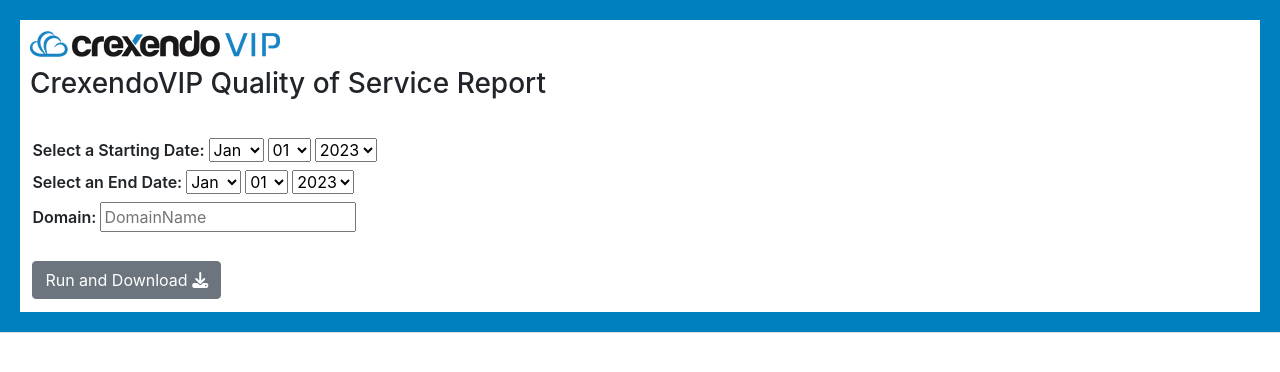
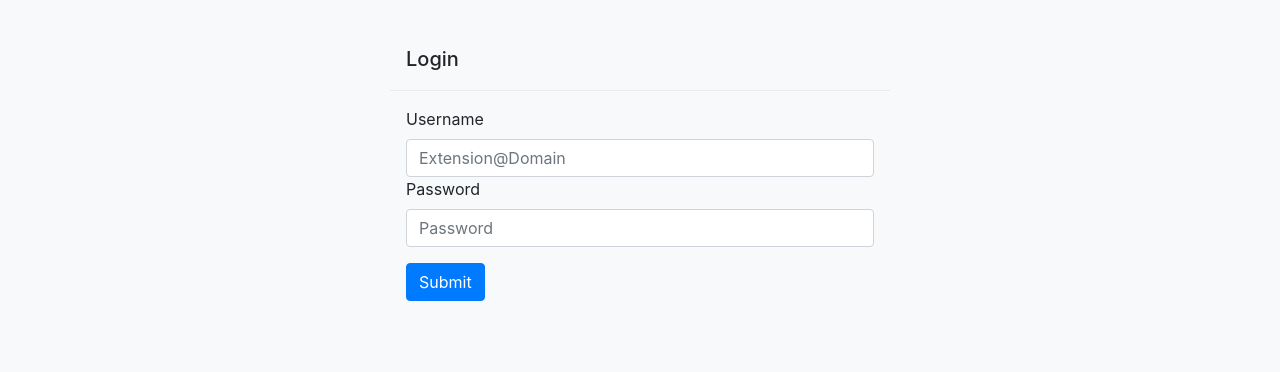
Before and after one commit to mrarcher2000/crexendo-smsparser, a website: page public/qos.html in a window 1280 px wide. Drawn offline with nearby package versions, Linux system fonts and the light colour scheme; no server answers.

Commit message:
added login modal to qos.html and qos.js

```diff
--- a/public/js/qos.js
+++ b/public/js/qos.js
@@ -8,23 +8,56 @@
 const cdrsubmit = document.querySelector('#cdrsubmit');
 const errorBlockElement = document.querySelector('#error-block');
 const successBlockElement = document.querySelector('#success-block');
+var loginFormUser = document.querySelector('#loginFormUser');
+var loginFormPassword = document.querySelector('#loginFormPassword');
+var loginFormSubmit = document.querySelector('#loginFormSubmit');
+var loginFormModal = new bootstrap.Modal(document.querySelector('#modalLoginForm'));
 
 var ns_access = "";
 
 window.onload = function() {
-    fetch('https://crexendo-core-021-las.cls.iaas.run/ns-api/oauth2/token/?grant_type=password&client_id=archertest&client_secret=90056b1f11f8c87fff30fd1b5acafd04&username=anicholson@crexendo.com&password=Crexendo2022!', {
-        method: "POST"
+    // fetch('https://crexendo-core-021-las.cls.iaas.run/ns-api/oauth2/token/?grant_type=password&client_id=archertest&client_secret=90056b1f11f8c87fff30fd1b5acafd04&username=anicholson@crexendo.com&password=Crexendo2022!', {
+    //     method: "POST"
+    // })
+    // .then((response) => response.json())
+    // .then((response) => {
+    //     if (response.access_token) {
+    //         ns_access = response.access_token;
+    //         console.log('Server Connection Successful');
+    //     }
+    // })
+    // .catch((err) => {
+    //     console.log(`Error received from Server: ${err}`);
+    // })
+
+    loginFormModal.show();
+  loginFormSubmit.focus();
+  loginFormPassword.focus();
+
+  loginFormSubmit.addEventListener("click", (e) => {
+    e.preventDefault();
+
+  const response = fetch(`https://crexendo-core-021-las.cls.iaas.run/ns-api/oauth2/token/?grant_type=password&client_id=archertest&client_secret=90056b1f11f8c87fff30fd1b5acafd04&username=${loginFormUser.value}&password=${loginFormPassword.value}`, {
+    method: "POST",
   })
   .then((response) => response.json())
   .then((response) => {
     if (response.access_token) {
       ns_access = response.access_token;
-            console.log('Server Connection Successful');
+      console.log('Access Token Received from Netsapiens Server');
+      loginFormModal.hide();
+    } else {
+      let incorrectLoginFunc = function() {
+        alert('Incorrect Username or Password! Please try again');
+        window.location.reload();
+      };
+      setTimeout(incorrectLoginFunc(), 5000);
     }
   })
-    .catch((err) => {
-        console.log(`Error received from Server: ${err}`);
-    })
+  .catch(function() {
+    alert('Incorrect Username or Password!');
+  });
+  });
 };
 
 // New XML HTTP Request to pull CDR Information from Server
--- a/public/qos.html
+++ b/public/qos.html
@@ -8,6 +8,28 @@
     <title>QOS Information</title>
     <link rel="stylesheet" href="https://cdn.jsdelivr.net/npm/bootstrap@4.0.0/dist/css/bootstrap.min.css" integrity="sha384-Gn5384xqQ1aoWXA+058RXPxPg6fy4IWvTNh0E263XmFcJlSAwiGgFAW/dAiS6JXm" crossorigin="anonymous">
 </head>
+
+<div class="modal fade bg-light" data-bs-keyboard="false" data-bs-backdrop="static" id="modalLoginForm" tabindex="-1" aria-labelledby="modalLoginLabel" aria-hidden="true">
+    <div class="modal-dialog">
+        <div class="modal-header">
+            <h5 class="modal-title" id="modalLoginLabel">Login</h5>
+        </div>
+        <div class="modal-body" style="pointer-events:auto">
+            <form id="loginForm">
+                <div>
+                    <label for="loginFormUser" class="form-label">Username</label>
+                    <input type="text" class="form-control" id="loginFormUser" placeholder="Extension@Domain">
+                </div>
+                <div class="mb-3">
+                    <label for="loginFormPassword" class="form-label">Password</label>
+                    <input type="password" class="form-control" id="loginFormPassword" placeholder="Password">
+                </div>
+                <a href="#" type="button" id="loginFormSubmit" class="btn btn-primary mb-3">Submit</a>
+            </form>
+        </div>
+    </div>
+</div>
+
 <body>
     <section class="border-bottom" style="padding:20px; background-color:#0080be!important">
         <div class="text-start bg-white" style="padding:10px">
```
Lines whose indentation alone changed are shown as unchanged.
